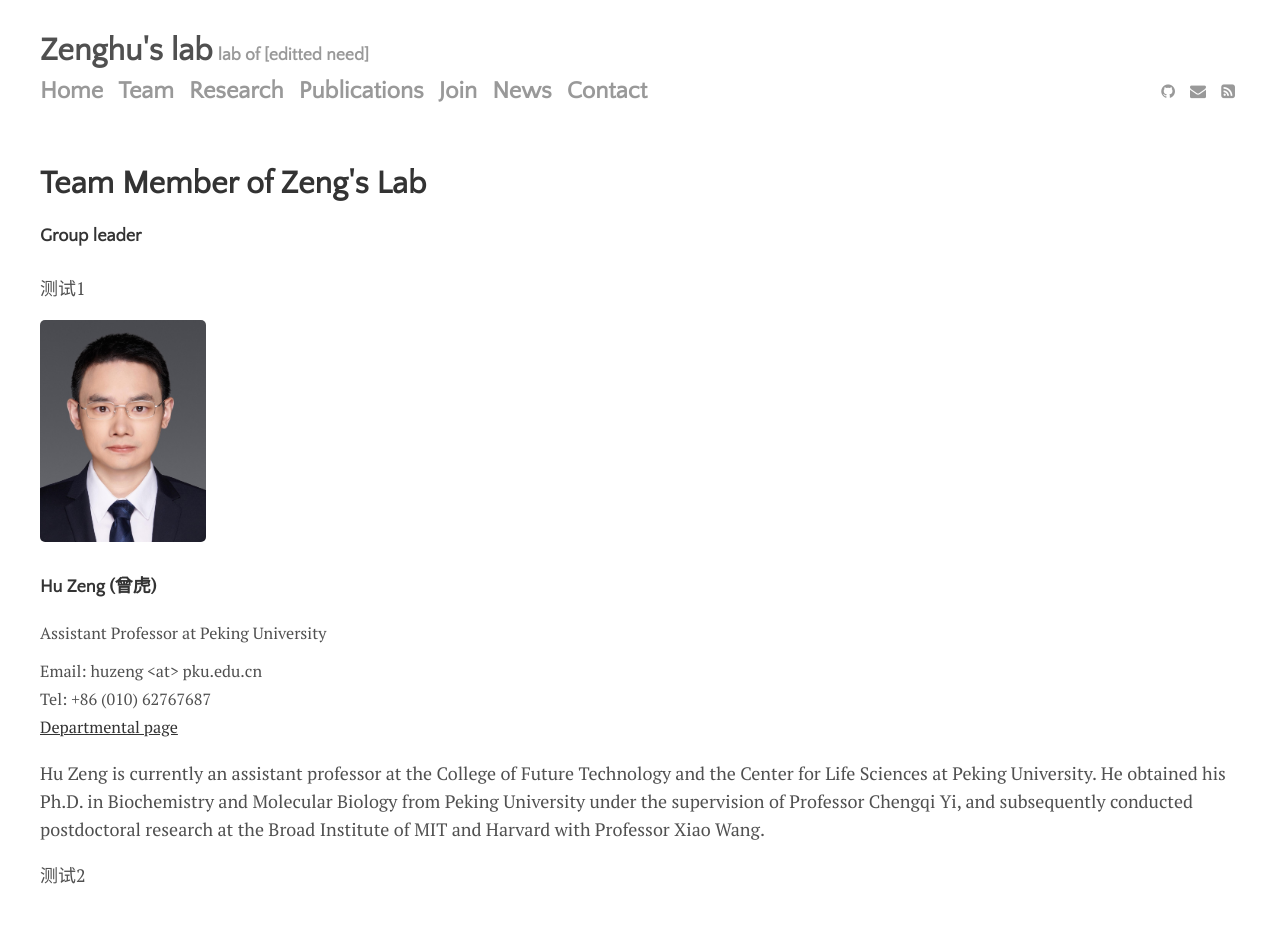
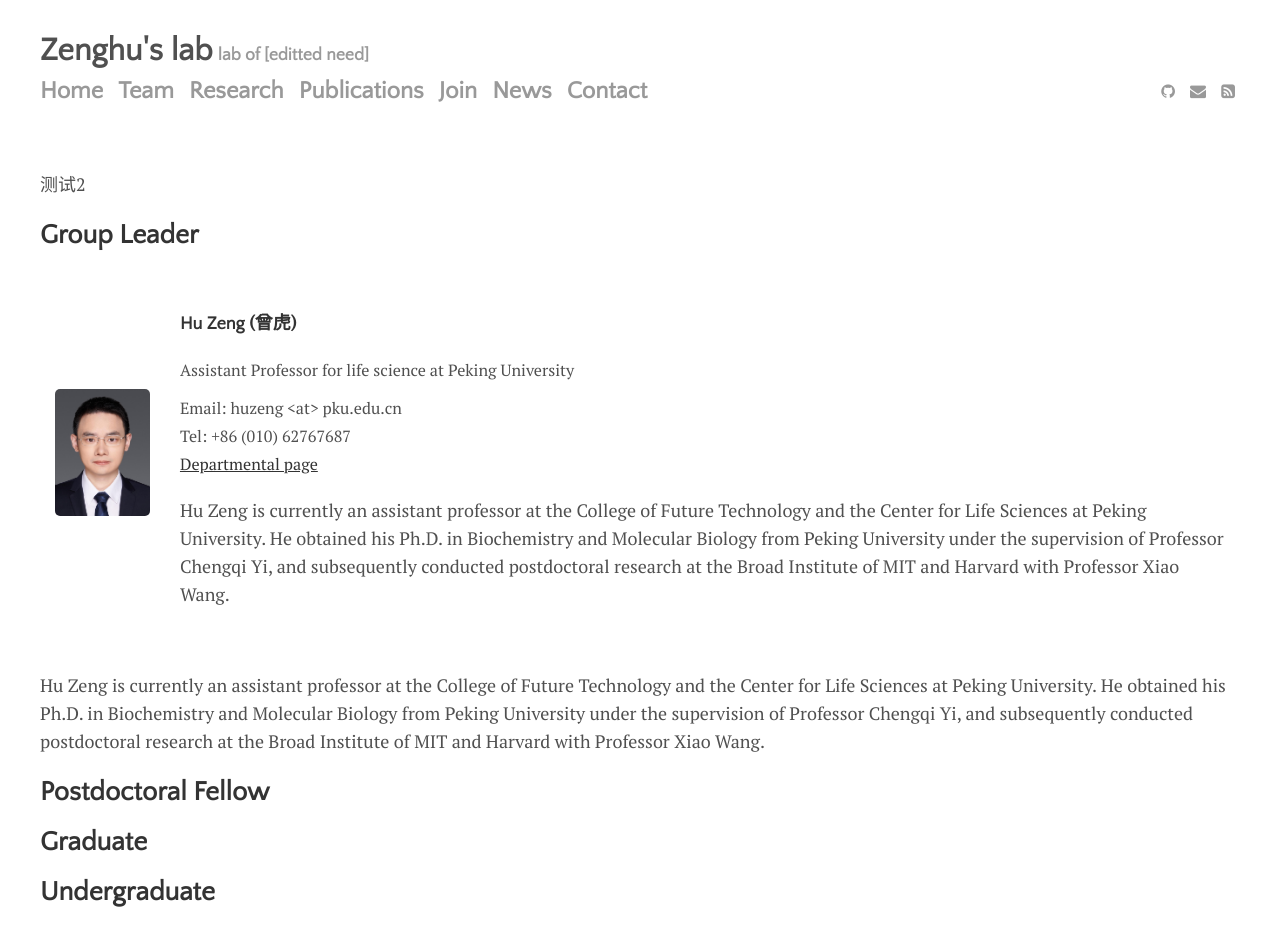
Before and after one commit to ZenghuPKU/zenghupku.github.io, a Jekyll site: the page built from menu/team.md, in a window 1280 px wide and 1400 px high. Shown: the top 925 px of the window. Built offline with Jekyll 4.4.1, drawn with Linux system fonts in a browser that asks for light colours; some of the changed text lies outside the part shown.

Commit message:
test_add_pdf

```diff
--- a/menu/team.md
+++ b/menu/team.md
@@ -1,70 +1,39 @@
 ---
 layout: page
-title: Team Member of Zeng's Lab
+title:
 permalink: /team
 ---
 
 
-
-
-#### Group leader
-测试1
-  <div class="team-leader">
-    <div class="container pt-5">
-        <div class="row">
-
-            <div class="col-md-3 col-sm-3">
-              <a href="https://future.pku.edu.cn/jsdw/jy/fzyxs1/11e271c0c09e4b919554a49d90093b98.htm">
-                <img class="rounded mx-auto d-block" src="{{site.baseurl}}/assets/img/team/zenghu.jpg" width="166px">
-              </a>
-            </div>
-
-            <div class="col-md-9 col-sm-7 d-flex align-items-end">
-              <div id="leader" class="text-left">
-                <h4>Hu Zeng (曾虎)</h4>
-                <p class="text-muted" style="font-size:90%;line-height: 1em;">Assistant Professor at Peking University</p>
-                <p style="font-size:90%">Email: huzeng &lt;at&gt; pku.edu.cn<br>Tel: +86 (010) 62767687 <br>
-                  <a href="https://future.pku.edu.cn/jsdw/jy/fzyxs1/11e271c0c09e4b919554a49d90093b98.htm" target="_blank">Departmental page</a></p>
-              </div>
-            </div>
-
-        </div>
-    </div>
-</div>
-
-Hu Zeng is currently an assistant professor at the College of Future Technology and the Center for Life Sciences at Peking University. He obtained his Ph.D. in Biochemistry and Molecular Biology from Peking University under the supervision of Professor Chengqi Yi, and subsequently conducted postdoctoral research at the Broad Institute of MIT and Harvard with Professor Xiao Wang.
-
-
-
 测试2
-
-| 表头     | 表头     | 表头     |
-| -------- | -------- | -------- |
-| 行1，列1 | 行1，列2 | 行1，列3 |
-| 行2，列1 | 行2，列2 | 行2，列3 |
-| 行3，列1 | 行3，列2 | 行3，列3 |
-
+<h2>Group Leader</h2>
 <table >
 <tr>
 <td >
-<img src=" {{site.baseurl}}/assets/img/team/zenghu.jpg"  width="200px"/>
+<img src=" {{site.baseurl}}/assets/img/team/zenghu.jpg"  width="300px"/>
 </td>
 <td>
 <h4>Hu Zeng (曾虎)</h4>
-<p class="text-muted" style="font-size:90%;line-height: 1em;">Assistant Professor at Peking University</p>
+<p class="text-muted" style="font-size:90%;line-height: 1em;">Assistant Professor for life science at Peking University</p>
                 <p style="font-size:90%">Email: huzeng &lt;at&gt; pku.edu.cn<br>Tel: +86 (010) 62767687 <br>
                   <a href="https://future.pku.edu.cn/jsdw/jy/fzyxs1/11e271c0c09e4b919554a49d90093b98.htm" target="_blank">Departmental page</a></p>
+                  <p> Hu Zeng is currently an assistant professor at the College of Future Technology and the Center for Life Sciences at Peking University. He obtained his Ph.D. in Biochemistry and Molecular Biology from Peking University under the supervision of Professor Chengqi Yi, and subsequently conducted postdoctoral research at the Broad Institute of MIT and Harvard with Professor Xiao Wang. </p>
+
+
 </td>
 </tr>
 </table>
+
 Hu Zeng is currently an assistant professor at the College of Future Technology and the Center for Life Sciences at Peking University. He obtained his Ph.D. in Biochemistry and Molecular Biology from Peking University under the supervision of Professor Chengqi Yi, and subsequently conducted postdoctoral research at the Broad Institute of MIT and Harvard with Professor Xiao Wang.
-### Postdoctoral Fellow
+<h2>Postdoctoral Fellow</h2>
 
-### Graduate
+<h2>Graduate</h2>
 
-### Undergraduate
 
-###
+<h2>Undergraduate</h2>
+
+
+<h2>Lab Manager</h2>
 
 <div align="center">
 <table rules="none">
```
Also changed, not shown: other parts of menu/team.md (+0 -3 lines), menu/publications.md (+2 -2 lines), 3 other files.
